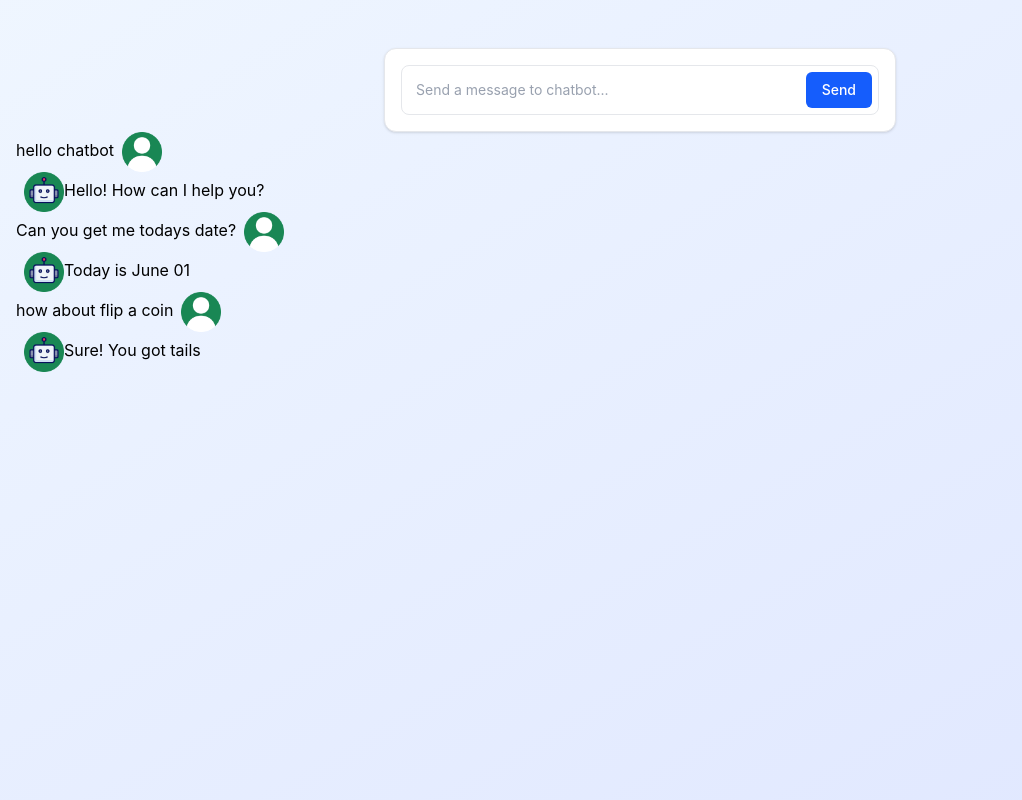
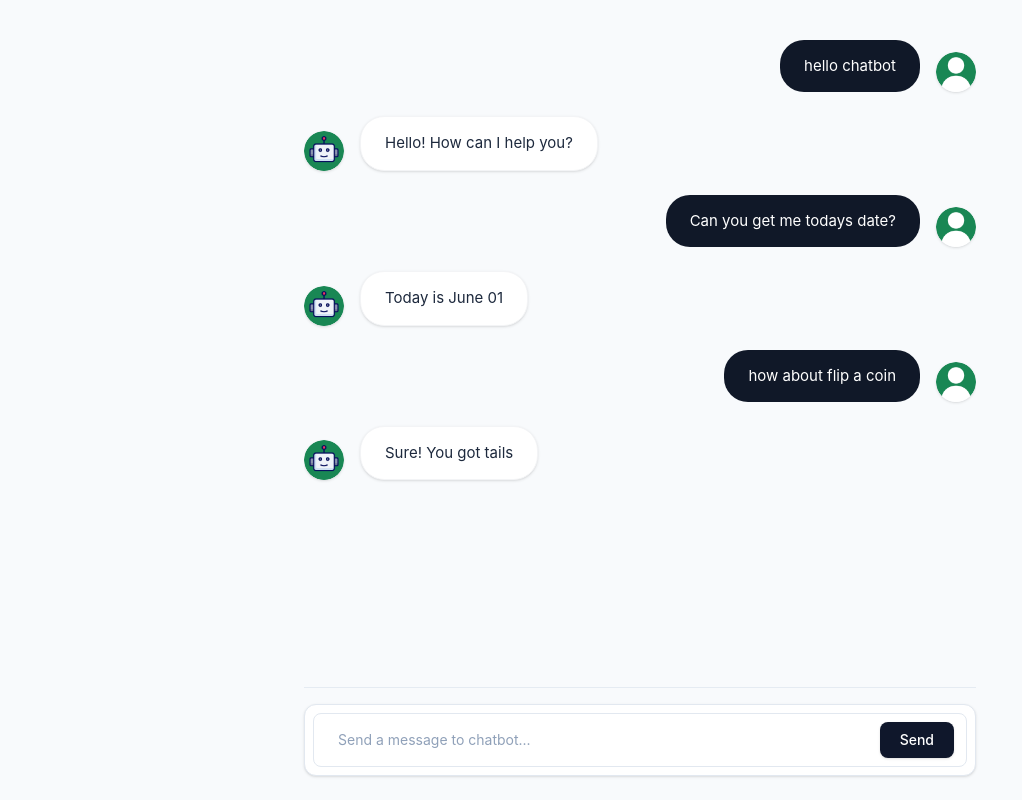
Before and after one commit to Ghazali-Sufi/basic-chatbot, a React (Vite) app: page / in a window 1280 px wide. Shown: the whole page, without its empty margins (0-1022 px from the left). Built offline with nearby package versions, Linux system fonts and the light colour scheme.

Commit message:
Update the UI

```diff
--- a/components/ChatInput.jsx
+++ b/components/ChatInput.jsx
@@ -49,21 +49,20 @@ export default function ChatInput({ chatMessages, setChatMessages }) {
 
   }
     return (
-     <div className="w-full max-w-lg mx-auto bg-white rounded-xl shadow-sm border border-gray-200 p-4">
-      {/* Input Group Wrapper */}
-      <div className="flex items-center gap-2 border border-gray-200 rounded-lg p-1.5 focus-within:border-blue-500 focus-within:ring-2 focus-within:ring-blue-100 transition-all">
+    <div className="w-full bg-white border border-slate-200 rounded-xl p-2 shadow-sm focus-within:border-slate-350 focus-within:ring-4 focus-within:ring-slate-100 transition-all">
+  <div className="flex items-center gap-3 border border-slate-200 rounded-lg px-3 py-2 focus-within:border-blue-500 focus-within:ring-1 focus-within:ring-blue-500 transition-colors">
 
     <input
       type="text"
       placeholder="Send a message to chatbot..."
-          className="flex-1 pl-2 py-2 text-sm text-gray-800 placeholder-gray-400 focus:outline-none"
-          onChange = {saveInputText}
+      className="flex-1 pl-3 py-2 text-sm text-slate-800 placeholder-slate-400 bg-transparent focus:outline-none disabled:cursor-not-allowed disabled:opacity-50"
+      onChange={saveInputText}
       value={inputText}
-          onKeyDown= {keyboardEvent}
+      onKeyDown={keyboardEvent}
     />
 
     <button
-        className="bg-blue-600 hover:bg-blue-700 text-white text-sm font-medium py-2 px-4 rounded-md transition-colors shrink-0"
+      className="bg-slate-900 hover:bg-slate-800 text-white text-sm font-medium py-2 px-5 rounded-lg transition-colors shrink-0 shadow-sm"
       onClick={sendMessage}
     >
       Send
--- a/components/ChatMessage.jsx
+++ b/components/ChatMessage.jsx
@@ -2,19 +2,33 @@
 export default function ChatMessage({ message, sender }) {
 
   return (
-       <div>
-        {sender === 'robot'  &&
-        (<img className="w-10 h-10 inline ml-2"
+     <div className={`flex items-end gap-4 w-full mb-6 ${sender === 'user' ? 'justify-end' : 'justify-start'}`}>
+
+      {sender === 'robot' && (
+        <img
+          className="w-10 h-10 rounded-full shadow-sm shrink-0"
           src={`${sender}.png`}
-          alt={sender === 'user' ? 'User' : 'Chatbot'} />)
-}
+          alt="Chatbot"
+        />
+      )}
+
+      {/* Pure, smooth round shapes with no sharp, angular chat tails */}
+      <div className={`px-6 py-3.5 rounded-3xl text-[15px] leading-relaxed max-w-[75%] ${
+        sender === 'user'
+          ? 'bg-gray-900 text-white'
+          : 'bg-white text-black-800 shadow-sm border border-gray-100'
+      }`}>
         {message}
+      </div>
 
-        {sender === 'user' &&
-        (<img className="w-10 h-10 inline ml-2"
+      {sender === 'user' && (
+        <img
+          className="w-10 h-10 rounded-full shadow-sm shrink-0"
           src={`${sender}.png`}
-          alt={sender === 'user' ? 'User' : 'Chatbot'} />)
-}
-         </div>
+          alt="User"
+        />
+      )}
+
+    </div>
   )
 }
--- a/src/App.jsx
+++ b/src/App.jsx
@@ -39,23 +39,32 @@ export default function App() {
 
   return (
     <>
-    <div className="min-h-screen bg-gradient-to-br from-blue-50 to-indigo-100 py-12 px-4">
+   <div className="min-h-screen bg-slate-50 text-slate-800 flex flex-col justify-between py-6 px-4">
+  <div className="w-full max-w-2xl mx-auto flex flex-col flex-1 justify-between">
 
+    {/* Chat History Area */}
+    <div className="flex-1 space-y-4 overflow-y-auto py-4">
+      {chatMessages.map((chatMessage) => {
+        return (
+          <ChatMessage
+            message={chatMessage.message}
+            sender={chatMessage.sender}
+            key={chatMessage.id}
+          />
+        )
+      })}
+    </div>
+
+    {/* Chat Input Area pinned neatly at the bottom */}
+    <div className="pt-4 border-t border-slate-200/80 bg-slate-50 sticky bottom-0">
       <ChatInput
         chatMessages={chatMessages}
         setChatMessages={setChatMessages}
       />
+    </div>
 
-      {chatMessages.map((chatMessage) => {
-      return (
-        <ChatMessage
-        message={chatMessage.message}
-        sender={chatMessage.sender}
-        key={chatMessage.id}
-        />
-      )
-    })}
-    </div>
+  </div>
+</div>
     </>
   )
 }
```
Lines whose indentation alone changed are shown as unchanged.
